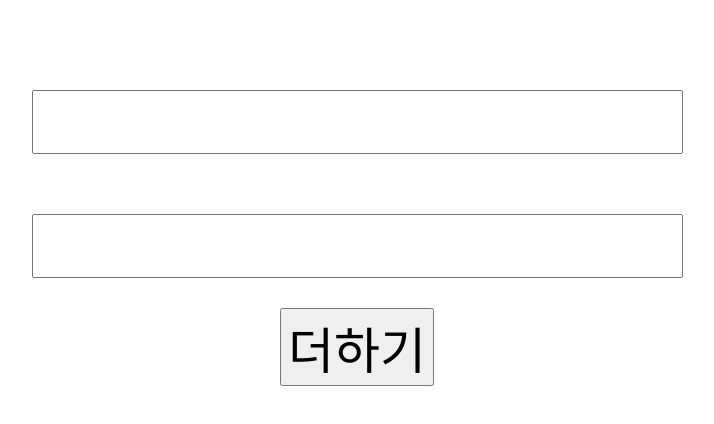
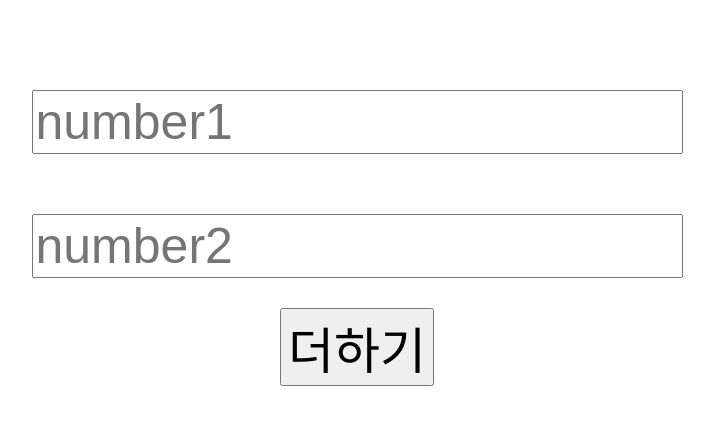
Before and after one commit to bobready0812/vue, a Vue app: page / in a window 1280 px wide. Shown: the top 424 px of the page, without its empty margins (283-997 px from the left). Built offline with nearby package versions, Linux system fonts and the light colour scheme.

Commit message:
20210913

```diff
--- a/src/App.vue
+++ b/src/App.vue
@@ -1,7 +1,7 @@
 <template>
-    <input class="num1">
+    <input placeholder="number1" class="num1">
     <br>
-    <input class="num2">
+    <input  placeholder="number2" class="num2">
     <br>
     <button @click="add" class="sum">더하기</button>
     <h1 class="h1"> {{sum}} </h1>
```
